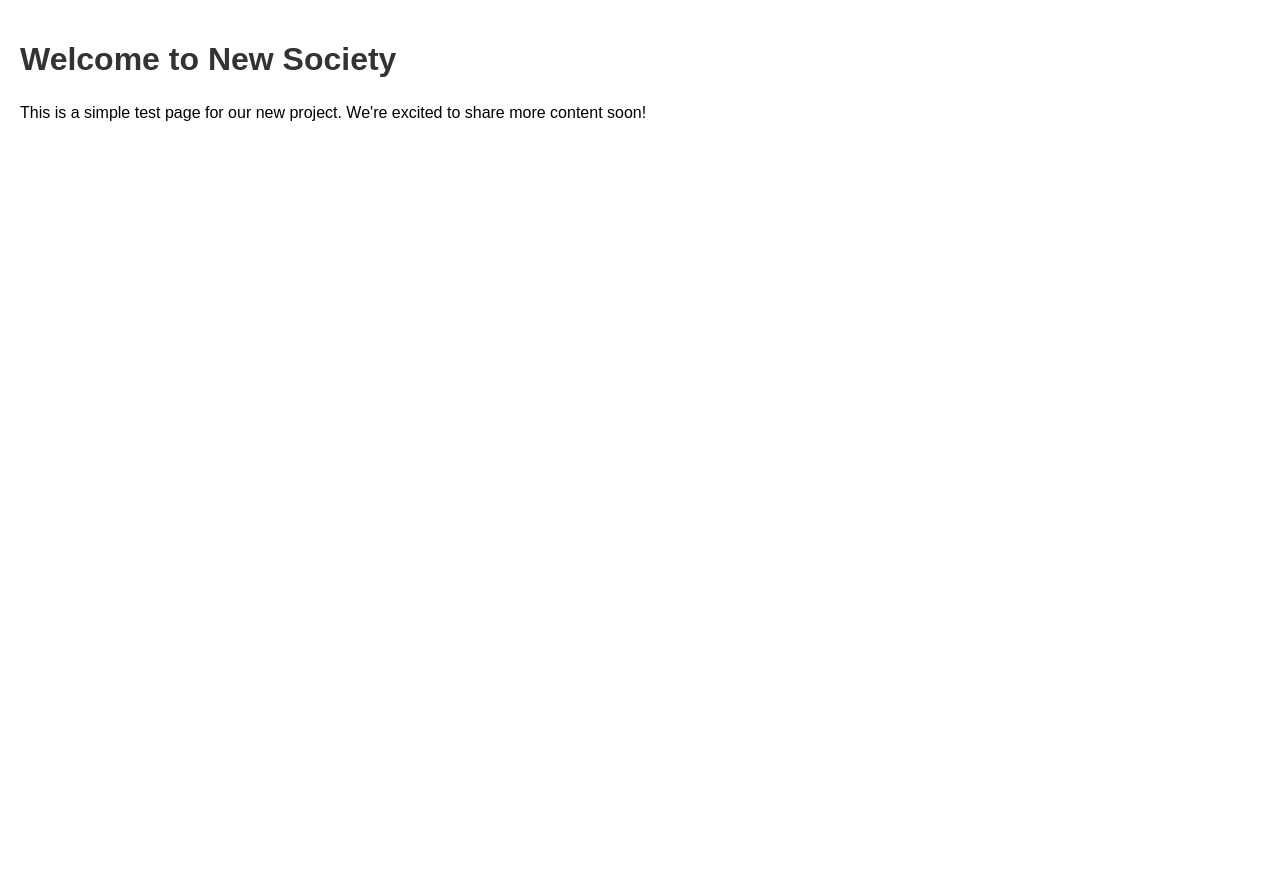
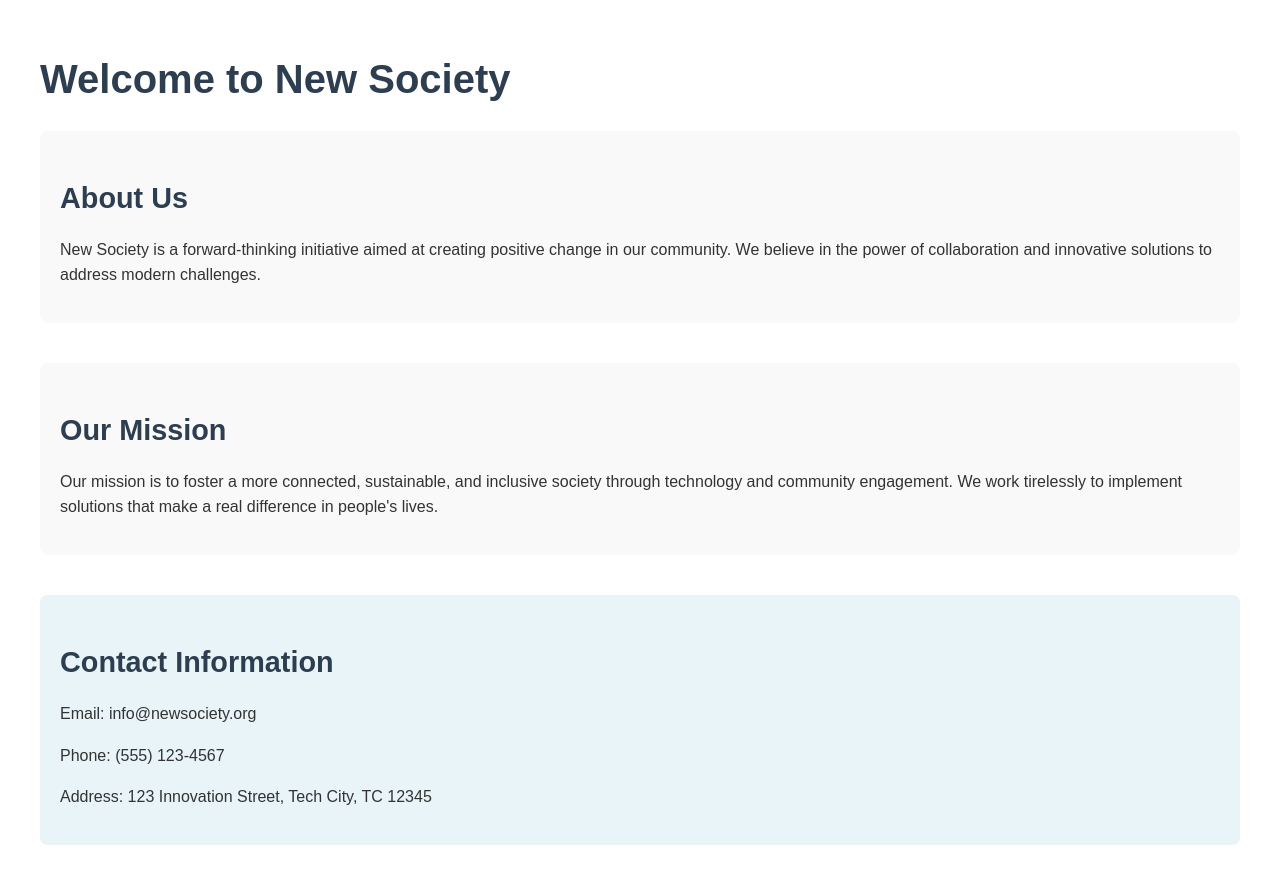
Before and after one commit to djaax/new-society-test, a plain HTML site: page index.html in a window 1280 px wide. Before the commit the page ends 800 px from the top, so only its background shows below. Drawn offline with Linux system fonts and the light colour scheme.

Commit message:
Add more sections and improve styling

```diff
--- a/index.html
+++ b/index.html
@@ -8,20 +8,67 @@
         body {
             font-family: Arial, sans-serif;
             margin: 0;
+            padding: 0;
+            line-height: 1.6;
+            color: #333;
+        }
+
+        .container {
+            max-width: 1200px;
+            margin: 0 auto;
             padding: 20px;
         }
 
+        section {
+            margin-bottom: 40px;
+            padding: 20px;
+            background-color: #f9f9f9;
+            border-radius: 8px;
+        }
+
+        h1, h2 {
+            color: #2c3e50;
+        }
+
         h1 {
-            color: #333;
+            font-size: 2.5em;
+            margin-bottom: 20px;
+        }
+
+        h2 {
+            font-size: 1.8em;
+            margin-bottom: 15px;
         }
 
         p {
-            line-height: 1.6;
+            margin-bottom: 15px;
+        }
+
+        .contact-info {
+            background-color: #e8f4f8;
         }
     </style>
 </head>
 <body>
-    <h1>Welcome to New Society</h1>
-    <p>This is a simple test page for our new project. We're excited to share more content soon!</p>
+    <div class="container">
+        <h1>Welcome to New Society</h1>
+
+        <section>
+            <h2>About Us</h2>
+            <p>New Society is a forward-thinking initiative aimed at creating positive change in our community. We believe in the power of collaboration and innovative solutions to address modern challenges.</p>
+        </section>
+
+        <section>
+            <h2>Our Mission</h2>
+            <p>Our mission is to foster a more connected, sustainable, and inclusive society through technology and community engagement. We work tirelessly to implement solutions that make a real difference in people's lives.</p>
+        </section>
+
+        <section class="contact-info">
+            <h2>Contact Information</h2>
+            <p>Email: info@newsociety.org</p>
+            <p>Phone: (555) 123-4567</p>
+            <p>Address: 123 Innovation Street, Tech City, TC 12345</p>
+        </section>
+    </div>
 </body>
 </html>
```
